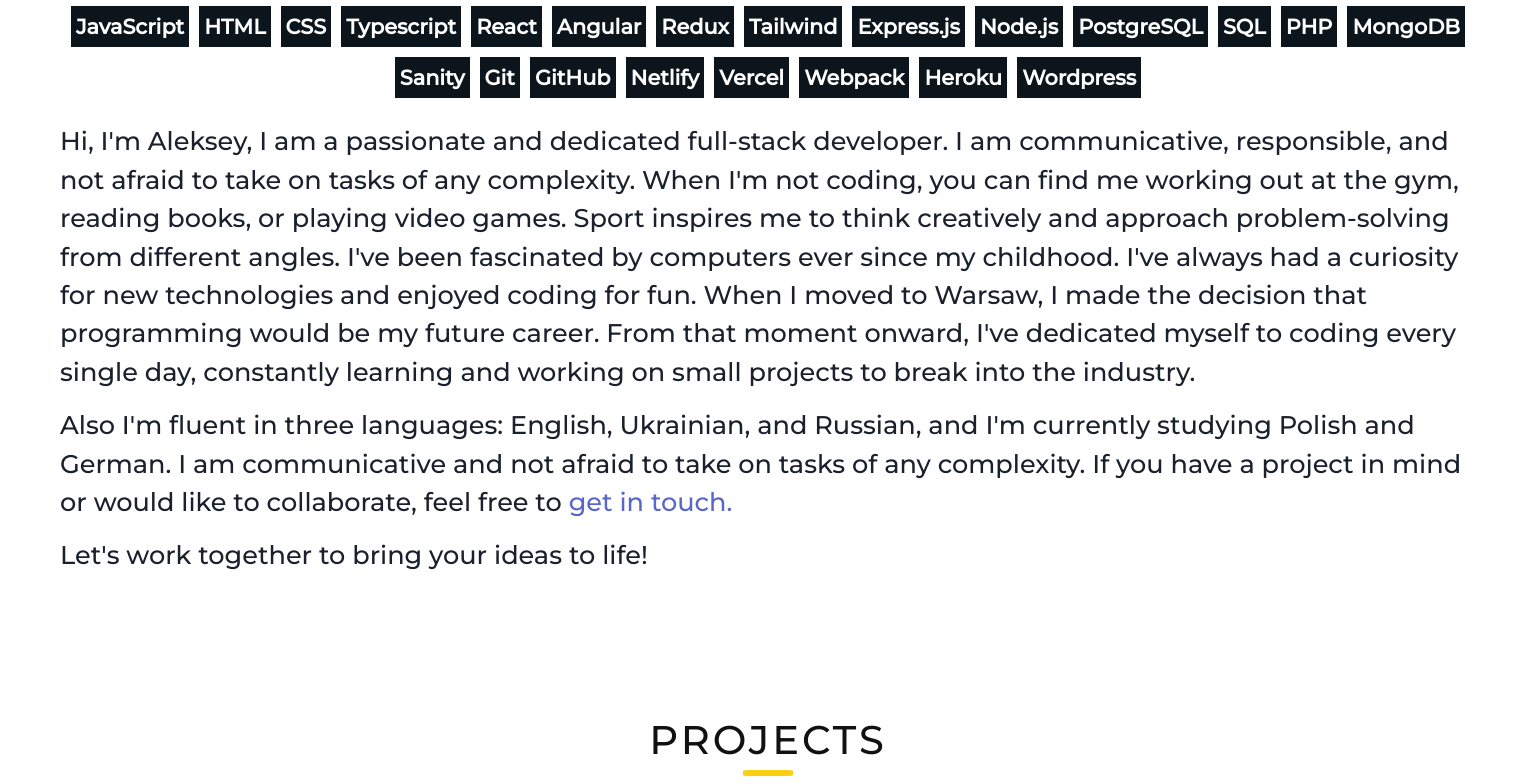
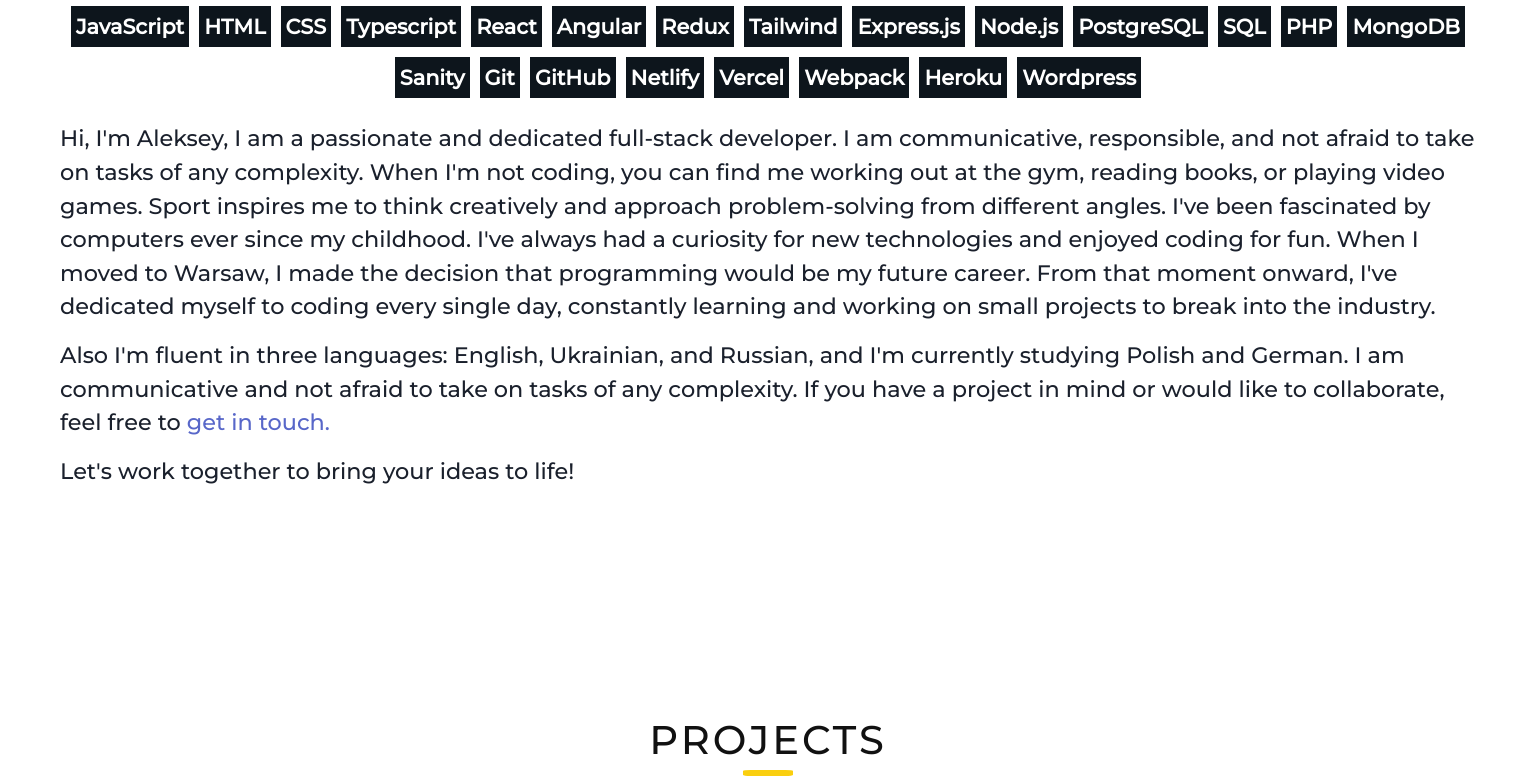
Before and after one commit to avestar121/portfolio-website, a Next.js app: page / in a window 1536 px wide. Shown: the part 940-1724 px from the top of the page. Built offline with nearby package versions, Linux system fonts and the light colour scheme.

Commit message:
made font a bit smaller

```diff
--- a/app/globals.css
+++ b/app/globals.css
@@ -424,11 +424,11 @@
 
 @media(min-width: 1439px){
   .aboumePar{
-    font-size: 1.6rem;
+    font-size: 1.4rem;
   }
 
   .aboutMeIdeas{
-    font-size: 1.6rem;
+    font-size: 1.4rem;
   }
 
   .smallTitle{
```
